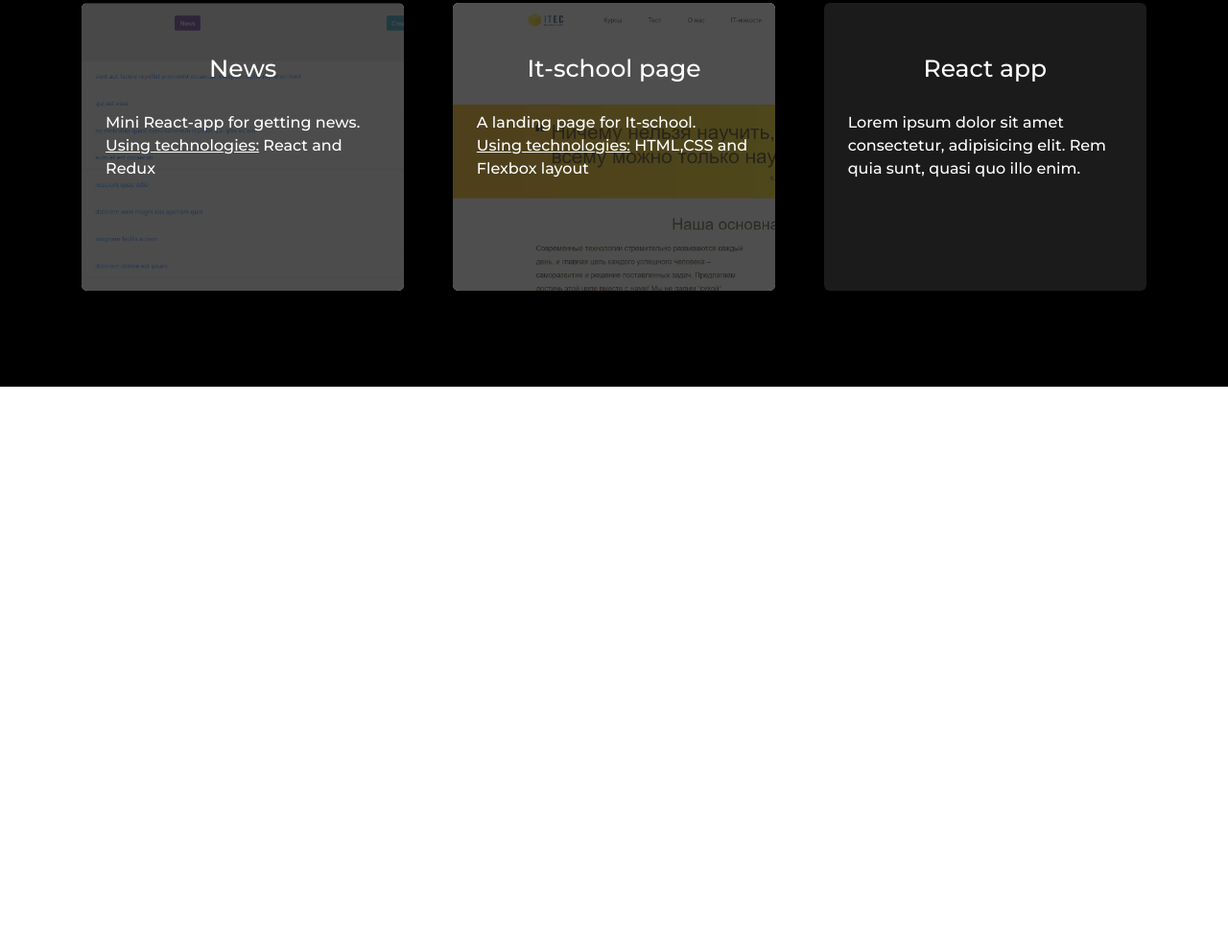
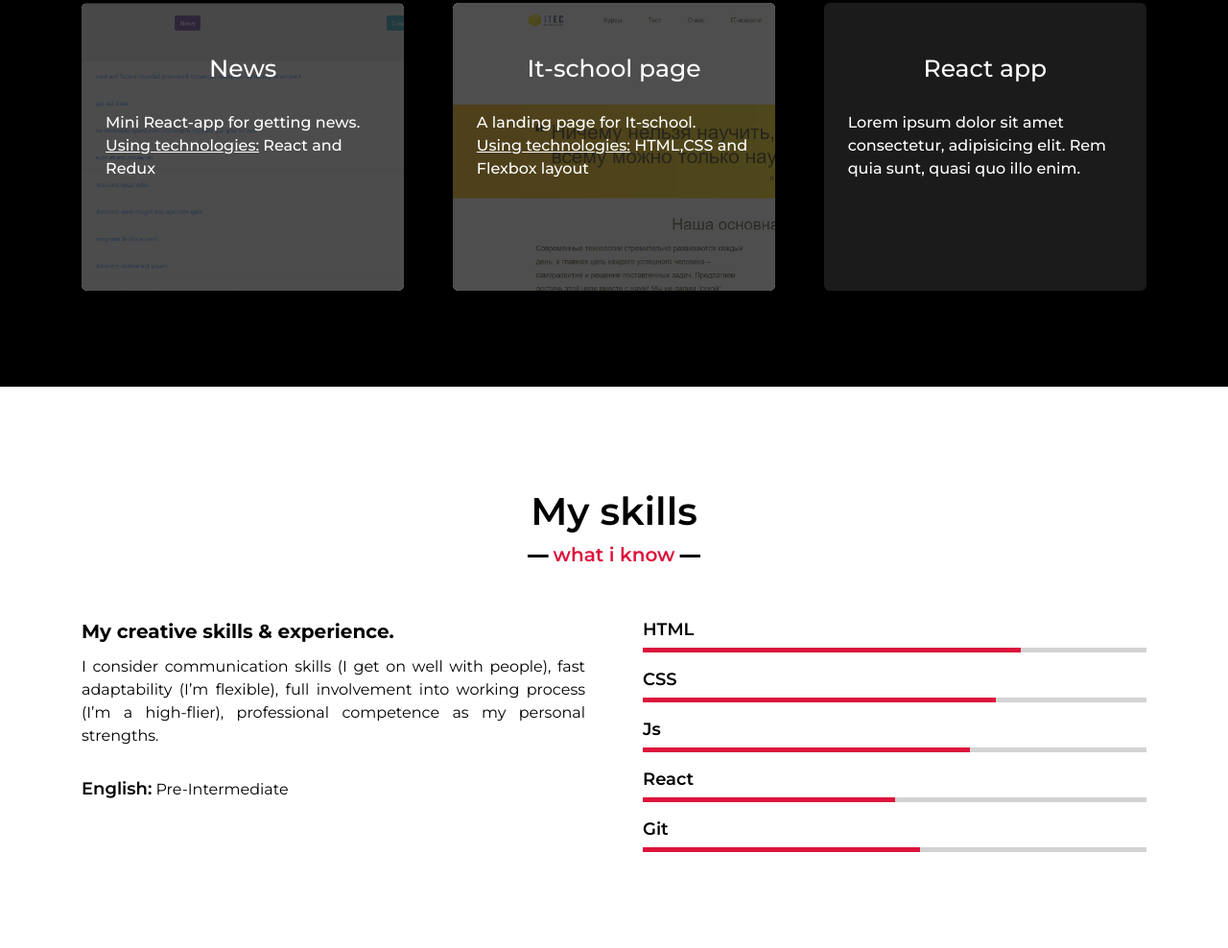
Before and after one commit to SeroffiM/SeroffiM-rsschool-cv, a plain HTML site: page index.html in a window 1280 px wide. Shown: the part 1777-2765 px from the top of the page at 96% size. Before the commit the page ends 2180 px from the top, so only its background shows below. Drawn offline with Linux system fonts and the light colour scheme.

Commit message:
feat: add skills section

```diff
--- a/index.html
+++ b/index.html
@@ -109,6 +109,43 @@
         </div>
       </div>
     </section>
+    <section class="section my-skills" id="skills" >
+      <div class="wrapper">
+        <h2 class="section-title my-skills__title">
+          My skills
+        </h2>
+        <div class="my-skills__content-wrapper">
+          <div class="my-skills__left-column">
+            <h3 class="my-skills__left-column__title">My creative skills & experience.</h3>
+            <p class="my-skills__left-column__text">I consider communication skills (I get on well with people), fast adaptability (I’m flexible), full involvement into working process (I’m a high-flier), professional competence as my personal strengths.
+            </p>
+            <p class="my-skills__left-column__english"><span>English:</span> Pre-Intermediate</p>
+          </div>
+          <ul class="my-skills__right-column">
+            <li class="my_skills__skil-item">
+              <p>HTML</p>
+              <div class="my_skills__skil-line html-line"></div>
+            </li>
+            <li class="my_skills__skil-item">
+              <p>CSS</p>
+              <div class="my_skills__skil-line css-line"></div>
+            </li>
+            <li class="my_skills__skil-item">
+              <p>Js</p>
+              <div class="my_skills__skil-line js-line"></div>
+            </li>
+            <li class="my_skills__skil-item">
+              <p>React</p>
+              <div class="my_skills__skil-line react-line"></div>
+            </li>
+            <li class="my_skills__skil-item">
+              <p>Git</p>
+              <div class="my_skills__skil-line git-line"></div>
+            </li>
+          </ul>
+        </div>
+    </div>
+    </section>
   </main>
   <script src="index.js"></script>
 </body>
--- a/style.css
+++ b/style.css
@@ -322,6 +322,70 @@ html{
 .my-skills__title::after {
   content: 'what i know';
 }
+.my-skills__content-wrapper {
+  display: flex;
+  justify-content: space-between;
+}
+.my-skills__left-column {
+  font-family: Montserrat;
+  width: calc(50% - 30px);
+}
+.my-skills__left-column__title {
+  margin-bottom: 10px;
+  font-size: 20px;
+}
+.my-skills__left-column__text {
+  margin-bottom: 30px;
+  text-align: justify;
+}
+.my-skills__right-column {
+  width: calc(50% - 30px);
+}
+.my_skills__skil-item {
+  margin-bottom: 15px;
+}
+.my_skills__skil-item:last-child {
+  margin-bottom: 0;
+}
+.my_skills__skil-item p{
+  font-family: Montserrat;
+  font-weight: 600;
+  font-size: 18px;
+  margin-bottom: 5px;
+}
+.my-skills__left-column__english span {
+  font-size: 18px;
+  font-weight: 600;
+}
+.my_skills__skil-line {
+  position: relative;
+  content: '';
+  width: 100%;
+  height: 5px;
+  background: lightgrey;
+}
+.my_skills__skil-line::before {
+  position: absolute;
+  content: '';
+  height: 100%;
+  background: var(--red-color);
+}
+.html-line::before {
+  width: 75%;
+}
+.css-line::before {
+  width: 70%;
+}
+.js-line::before {
+  width: 65%;
+}
+.react-line::before {
+  width: 50%;
+}
+.git-line::before {
+  width: 55%;
+}
+
 
 @media (max-width: 950px) {
   .wrapper {
```
